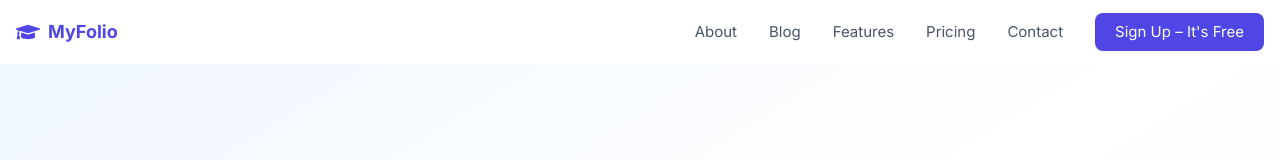
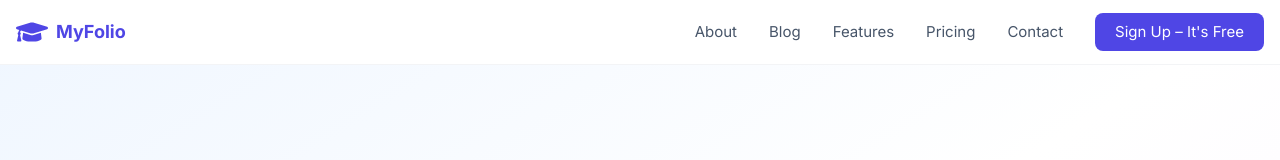
Before and after one commit to amiroesh1/myfolio_final, a Next.js app: page / in a window 1280 px wide. Shown: the top 160 px of the page. Built offline with nearby package versions, Linux system fonts and the light colour scheme.

Commit message:
Update Navigation.tsx

```diff
--- a/app/components/Navigation.tsx
+++ b/app/components/Navigation.tsx
@@ -1,21 +1,22 @@
 'use client';
 
+import React, { useState } from 'react';
+import { FaBars, FaTimes, FaGraduationCap } from 'react-icons/fa';
 import Link from 'next/link';
-import { useState } from 'react';
-import { FaGraduationCap, FaBars, FaTimes } from 'react-icons/fa';
 
 export default function Navigation() {
   const [isMenuOpen, setIsMenuOpen] = useState(false);
 
   return (
-    <nav className="fixed top-0 left-0 right-0 bg-white z-50">
+    <nav className="fixed top-0 left-0 right-0 z-50 bg-white border-b border-gray-100">
       <div className="container mx-auto px-4">
         <div className="flex items-center justify-between h-16">
-          {/* Logo */}
-          <Link href="/" className="flex items-center space-x-2">
-            <FaGraduationCap className="w-6 h-6 text-[#4F46E5]" />
-            <span className="text-lg font-bold text-[#4F46E5]">MyFolio</span>
-          </Link>
+          <div className="flex items-center">
+            <Link href="/about" className="flex items-center space-x-2">
+              <FaGraduationCap className="h-8 w-8 text-[#4F46E5]" />
+              <span className="text-lg font-bold text-[#4F46E5]">MyFolio</span>
+            </Link>
+          </div>
 
           {/* Desktop Navigation */}
           <div className="hidden md:flex items-center space-x-8">
@@ -36,8 +37,7 @@ export default function Navigation() {
             </Link>
             <Link
               href="/signup"
-              className="bg-[#4F46E5] text-white px-5 py-2 rounded-lg
-                       hover:bg-[#4338CA] transition-colors duration-300 text-[15px]"
+              className="bg-[#4F46E5] text-white px-5 py-2 rounded-lg hover:bg-[#4338CA] transition-colors duration-300 text-[15px]"
             >
               Sign Up – It's Free
             </Link>
@@ -98,8 +98,7 @@ export default function Navigation() {
             </Link>
             <Link
               href="/signup"
-              className="block w-full text-center bg-[#4F46E5] text-white px-4 py-2
-                       rounded-lg hover:bg-[#4338CA] transition-colors duration-300 text-[15px]"
+              className="block w-full text-center bg-[#4F46E5] text-white px-4 py-2 rounded-lg hover:bg-[#4338CA] transition-colors duration-300 text-[15px]"
               onClick={() => setIsMenuOpen(false)}
             >
               Sign Up – It's Free
```
